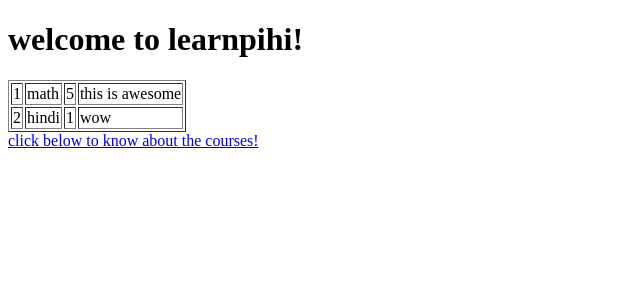
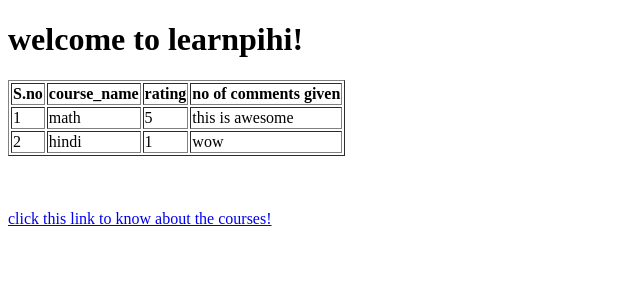
Before and after one commit to gauravsrivastav189/learnpihi, a Django app: page /members/ in a window 1280 px wide. Shown: the top 300 px of the page, without its empty margins (0-640 px from the left). Run offline with Django 4.2, Linux system fonts and the light colour scheme; data comes from the database, SQL or seed files in the repository.

Commit message:
Update index.html

```diff
--- a/learnpihi/members/templates/index.html
+++ b/learnpihi/members/templates/index.html
@@ -8,7 +8,29 @@
 <body>
 	<h1>welcome to learnpihi!</h1>
 
-<table border='1'>
+
+<table border="1">
+  <thead>
+     <th>
+      S.no
+     </th>
+
+    <th>
+       course_name
+    </th>
+
+    <th>
+       rating
+    </th>
+
+    <th>
+      no of comments given
+    </th>
+
+
+  </thead>
+
+
 {% for x in mymembers %}
 <tr>
 <td>{{x.id}}</td>
@@ -19,7 +41,11 @@
 {% endfor %}
 </table>
 
-<a href="add"> click below to know about the courses!</a>
+<br>
+<br>
+<br>
+
+<a href="add/"> click this link to know about the courses!</a>
 
 
 </body>
```
